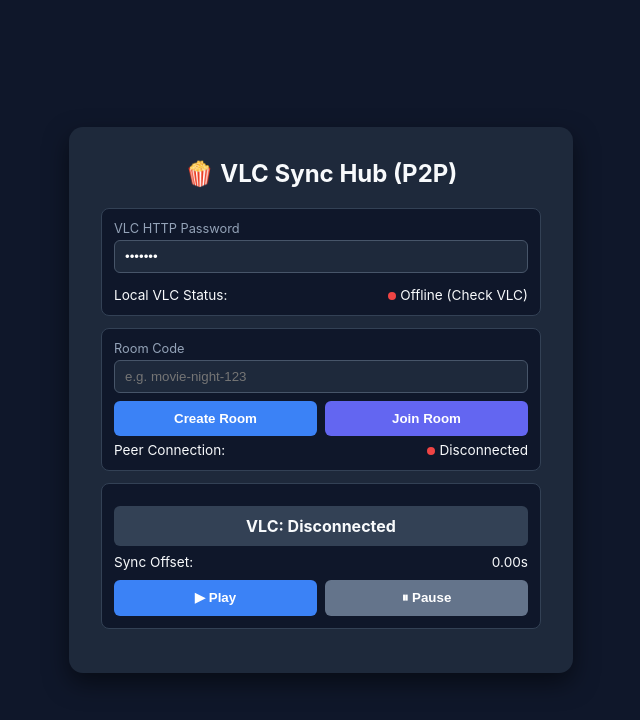
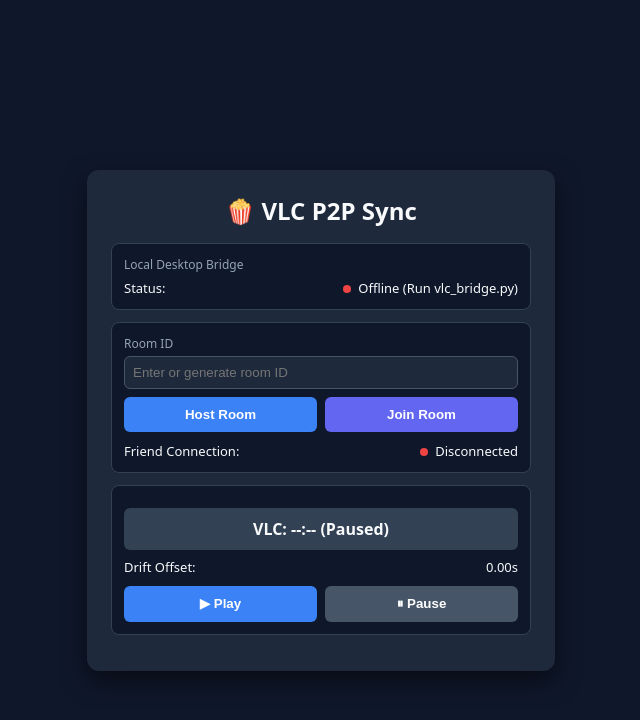
Before and after one commit to ujuwalsingh/vlc-watchparty, a plain HTML site: page index.html in a window 1280 px wide. Shown: the whole page, without its empty margins (319-959 px from the left). Drawn offline with Linux system fonts and the light colour scheme; no server answers.

Commit message:
Refactor index.html for UI and connection handling
Updated the title and modified styles for better UI consistency. Refactored JavaScript functions for handling peer connections and local VLC updates.

```diff
--- a/index.html
+++ b/index.html
@@ -3,300 +3,165 @@
 <head>
     <meta charset="UTF-8">
     <meta name="viewport" content="width=device-width, initial-scale=1.0">
-    <title>VLC WebRTC Sync Hub</title>
+    <title>VLC P2P Sync Hub</title>
     <script src="https://unpkg.com/peerjs@1.5.2/dist/peerjs.min.js"></script>
     <style>
-        :root {
-            --bg: #0f172a;
-            --card: #1e293b;
-            --accent: #3b82f6;
-            --text: #f8fafc;
-            --muted: #94a3b8;
-            --green: #22c55e;
-            --red: #ef4444;
-        }
-        body {
-            font-family: -apple-system, BlinkMacSystemFont, "Segoe UI", Roboto, sans-serif;
-            background-color: var(--bg);
-            color: var(--text);
-            display: flex;
-            justify-content: center;
-            align-items: center;
-            min-height: 100vh;
-            margin: 0;
-            padding: 20px;
-            box-sizing: border-box;
-        }
-        .card {
-            background: var(--card);
-            border-radius: 14px;
-            padding: 2rem;
-            width: 100%;
-            max-width: 440px;
-            box-shadow: 0 10px 25px rgba(0,0,0,0.5);
-        }
-        h2 { margin-top: 0; text-align: center; }
-        .section {
-            background: #0f172a;
-            padding: 12px;
-            border-radius: 8px;
-            margin-bottom: 12px;
-            border: 1px solid #334155;
-        }
-        label { display: block; font-size: 0.8rem; color: var(--muted); margin-bottom: 4px; }
-        input {
-            width: 100%;
-            padding: 8px 10px;
-            border-radius: 6px;
-            background: #1e293b;
-            border: 1px solid #475569;
-            color: #fff;
-            box-sizing: border-box;
-            margin-bottom: 8px;
-        }
-        button {
-            width: 100%;
-            background: var(--accent);
-            border: none;
-            color: white;
-            padding: 10px;
-            border-radius: 6px;
-            font-weight: bold;
-            cursor: pointer;
-            transition: background 0.2s;
-        }
-        button:hover { filter: brightness(1.1); }
-        .btn-group { display: flex; gap: 8px; }
-        .status-row {
-            display: flex;
-            justify-content: space-between;
-            font-size: 0.85rem;
-            margin-top: 6px;
-        }
-        .status-dot {
-            height: 8px;
-            width: 8px;
-            border-radius: 50%;
-            display: inline-block;
-            background: var(--red);
-            margin-right: 4px;
-        }
-        .status-dot.active { background: var(--green); }
-        .playback-display {
-            text-align: center;
-            padding: 10px;
-            background: #334155;
-            border-radius: 6px;
-            margin-top: 10px;
-            font-weight: bold;
-        }
+        body { font-family: system-ui, -apple-system, sans-serif; background: #0f172a; color: #f8fafc; display: flex; justify-content: center; align-items: center; min-height: 100vh; margin: 0; padding: 20px; }
+        .card { background: #1e293b; border-radius: 12px; padding: 24px; width: 100%; max-width: 420px; box-shadow: 0 10px 25px rgba(0,0,0,0.5); }
+        h2 { margin: 0 0 16px 0; text-align: center; }
+        .box { background: #0f172a; border: 1px solid #334155; border-radius: 8px; padding: 12px; margin-bottom: 12px; }
+        label { font-size: 12px; color: #94a3b8; display: block; margin-bottom: 4px; }
+        input { width: 100%; box-sizing: border-box; background: #1e293b; border: 1px solid #475569; color: white; padding: 8px; border-radius: 6px; margin-bottom: 8px; }
+        .btn-row { display: flex; gap: 8px; }
+        button { flex: 1; background: #3b82f6; border: none; color: white; padding: 10px; border-radius: 6px; font-weight: 600; cursor: pointer; }
+        button:hover { opacity: 0.9; }
+        button.secondary { background: #6366f1; }
+        .status { display: flex; justify-content: space-between; font-size: 13px; margin-top: 6px; }
+        .dot { height: 8px; width: 8px; border-radius: 50%; display: inline-block; background: #ef4444; margin-right: 4px; }
+        .dot.online { background: #22c55e; }
+        .display { text-align: center; font-weight: bold; background: #334155; padding: 10px; border-radius: 6px; margin-top: 10px; }
     </style>
 </head>
 <body>
 
 <div class="card">
-    <h2>🍿 VLC Sync Hub (P2P)</h2>
+    <h2>🍿 VLC P2P Sync</h2>
 
-    <div class="section">
-        <label>VLC HTTP Password</label>
-        <input type="password" id="vlcPassword" value="vlcpass">
-        <div class="status-row">
-            <span>Local VLC Status:</span>
-            <span><span id="vlcDot" class="status-dot"></span><span id="vlcStatusText">Offline</span></span>
+    <!-- Local Bridge Status -->
+    <div class="box">
+        <label>Local Desktop Bridge</label>
+        <div class="status">
+            <span>Status:</span>
+            <span><span id="bridgeDot" class="dot"></span> <span id="bridgeStatus">Disconnected</span></span>
         </div>
     </div>
 
-    <div class="section">
-        <label>Room Code</label>
-        <input type="text" id="roomIdInput" placeholder="e.g. movie-night-123">
-        <div class="btn-group">
-            <button onclick="createRoom()">Create Room</button>
-            <button onclick="joinRoom()" style="background: #6366f1;">Join Room</button>
+    <!-- P2P Room Connection -->
+    <div class="box">
+        <label>Room ID</label>
+        <input type="text" id="roomId" placeholder="Enter or generate room ID">
+        <div class="btn-row">
+            <button onclick="createRoom()">Host Room</button>
+            <button class="secondary" onclick="joinRoom()">Join Room</button>
         </div>
-        <div class="status-row">
-            <span>Peer Connection:</span>
-            <span><span id="peerDot" class="status-dot"></span><span id="peerStatusText">Disconnected</span></span>
+        <div class="status" style="margin-top: 10px;">
+            <span>Friend Connection:</span>
+            <span><span id="peerDot" class="dot"></span> <span id="peerStatus">Disconnected</span></span>
         </div>
     </div>
 
-    <div class="section">
-        <div class="playback-display" id="playbackState">
-            VLC: --:-- (Stopped)
+    <!-- Playback Status & Controls -->
+    <div class="box">
+        <div class="display" id="playerDisplay">VLC: --:-- (Paused)</div>
+        <div class="status" style="margin-top: 8px;">
+            <span>Drift Offset:</span>
+            <span id="driftDisplay">0.00s</span>
         </div>
-        <div class="status-row" style="margin-top: 8px;">
-            <span>Sync Offset:</span>
-            <span id="driftText">0.00s</span>
-        </div>
-        <div class="btn-group" style="margin-top: 10px;">
-            <button onclick="sendVlcCommand('pl_play')">▶ Play</button>
-            <button onclick="sendVlcCommand('pl_pause')" style="background: #64748b;">⏸ Pause</button>
+        <div class="btn-row" style="margin-top: 10px;">
+            <button onclick="sendControl('play')">▶ Play</button>
+            <button onclick="sendControl('pause')" style="background: #475569;">⏸ Pause</button>
         </div>
     </div>
 </div>
 
 <script>
     let peer = null;
-    let conn = null;
-    let lastLocalState = null;
+    let peerConn = null;
+    let wsBridge = null;
     let isApplyingRemote = false;
 
-    // --- PeerJS / WebRTC Setup ---
-    function initPeer(customId = null) {
-        if (peer) peer.destroy();
-        peer = customId ? new Peer(customId) : new Peer();
+    // 1. Connect to Local Python Desktop Bridge
+    function connectLocalBridge() {
+        wsBridge = new WebSocket('ws://127.0.0.1:9999');
+
+        wsBridge.onopen = () => {
+            document.getElementById('bridgeDot').className = 'dot online';
+            document.getElementById('bridgeStatus').innerText = 'Connected';
+        };
+
+        wsBridge.onclose = () => {
+            document.getElementById('bridgeDot').className = 'dot';
+            document.getElementById('bridgeStatus').innerText = 'Offline (Run vlc_bridge.py)';
+            setTimeout(connectLocalBridge, 2000);
+        };
+
+        wsBridge.onmessage = (event) => {
+            const data = JSON.parse(event.data);
+            handleLocalVLCUpdate(data);
+        };
+    }
+    connectLocalBridge();
+
+    // 2. PeerJS / WebRTC Connection
+    function createRoom() {
+        const inputId = document.getElementById('roomId').value.trim();
+        peer = inputId ? new Peer(inputId) : new Peer();
 
         peer.on('open', (id) => {
-            document.getElementById('roomIdInput').value = id;
-            document.getElementById('peerStatusText').innerText = 'Ready (Waiting for peer)';
+            document.getElementById('roomId').value = id;
+            document.getElementById('peerStatus').innerText = 'Waiting for friend...';
         });
 
-        peer.on('connection', (c) => {
-            conn = c;
-            setupConnectionHandlers();
-        });
-
-        peer.on('error', (err) => {
-            alert('Peer error: ' + err.type);
+        peer.on('connection', (conn) => {
+            peerConn = conn;
+            bindPeerEvents();
         });
     }
 
-    function createRoom() {
-        const customId = document.getElementById('roomIdInput').value.trim();
-        initPeer(customId || undefined);
-    }
-
     function joinRoom() {
-        const targetId = document.getElementById('roomIdInput').value.trim();
-        if (!targetId) return alert('Please enter a room code.');
+        const targetId = document.getElementById('roomId').value.trim();
+        if (!targetId) return alert('Enter a room ID first');
 
         peer = new Peer();
         peer.on('open', () => {
-            conn = peer.connect(targetId);
-            setupConnectionHandlers();
+            peerConn = peer.connect(targetId);
+            bindPeerEvents();
         });
     }
 
-    function setupConnectionHandlers() {
-        conn.on('open', () => {
-            document.getElementById('peerDot').classList.add('active');
-            document.getElementById('peerStatusText').innerText = 'Connected to Friend';
+    function bindPeerEvents() {
+        peerConn.on('open', () => {
+            document.getElementById('peerDot').className = 'dot online';
+            document.getElementById('peerStatus').innerText = 'Connected (P2P)';
         });
 
-        conn.on('data', (data) => {
-            handleRemoteMessage(data);
+        peerConn.on('data', (data) => {
+            handleRemotePeerData(data);
         });
 
-        conn.on('close', () => {
-            document.getElementById('peerDot').classList.remove('active');
-            document.getElementById('peerStatusText').innerText = 'Disconnected';
+        peerConn.on('close', () => {
+            document.getElementById('peerDot').className = 'dot';
+            document.getElementById('peerStatus').innerText = 'Friend Disconnected';
         });
     }
 
-    // --- VLC HTTP API Communication ---
-    function getVlcHeaders() {
-        const pass = document.getElementById('vlcPassword').value;
-        return {
-            'Authorization': 'Basic ' + btoa(':' + pass)
-        };
+    // 3. Sync & Relay Logic
+    function handleLocalVLCUpdate(data) {
+        const mins = Math.floor(data.time / 60);
+        const secs = (data.time % 60).toString().padStart(2, '0');
+        document.getElementById('playerDisplay').innerText = `VLC: ${mins}:${secs} (${data.state.toUpperCase()})`;
+
+        // Broadcast local change to friend over WebRTC
+        if (peerConn && peerConn.open && !isApplyingRemote) {
+            peerConn.send(data);
+        }
     }
 
-    async function getVlcStatus() {
-        try {
-            const res = await fetch('http://127.0.0.1:8080/requests/status.json', {
-                headers: getVlcHeaders()
-            });
-            if (res.ok) {
-                const data = await res.json();
-                return {
-                    state: data.state,
-                    time: data.time || 0,
-                    rate: data.rate || 1.0
-                };
-            }
-        } catch (e) {
-            return null;
-        }
-        return null;
-    }
-
-    async function sendVlcCommand(cmd, val = null) {
-        let url = `http://127.0.0.1:8080/requests/status.json?command=${cmd}`;
-        if (val !== null) url += `&val=${encodeURIComponent(val)}`;
-        try {
-            await fetch(url, { headers: getVlcHeaders() });
-        } catch (e) {}
-    }
-
-    // --- Dynamic Drift Correction & Remote Handling ---
-    async function handleRemoteMessage(msg) {
-        const local = await getVlcStatus();
-        if (!local) return;
+    function handleRemotePeerData(msg) {
+        if (!wsBridge || wsBridge.readyState !== WebSocket.OPEN) return;
 
         isApplyingRemote = true;
-
-        if (msg.action === 'pause' && local.state === 'playing') {
-            await sendVlcCommand('pl_pause');
-        } else if (msg.action === 'play' && local.state === 'paused') {
-            await sendVlcCommand('pl_play');
-        }
-
-        if (msg.time !== undefined && local.state === 'playing') {
-            const drift = local.time - msg.time; // >0 means local is ahead
-            document.getElementById('driftText').innerText = `${drift.toFixed(2)}s`;
-
-            if (Math.abs(drift) > 2.0) {
-                // Large desync -> Hard seek
-                await sendVlcCommand('seek', msg.time);
-                await sendVlcCommand('rate', '1.0');
-            } else if (Math.abs(drift) > 0.3) {
-                // Soft dynamic adjustment
-                const rate = drift > 0 ? 0.96 : 1.04;
-                await sendVlcCommand('rate', rate.toString());
-            } else {
-                if (local.rate !== 1.0) await sendVlcCommand('rate', '1.0');
-            }
-        }
+        // Forward command to local VLC bridge
+        wsBridge.send(JSON.stringify(msg));
 
         setTimeout(() => { isApplyingRemote = false; }, 600);
     }
 
-    // --- Main Local Polling Loop ---
-    setInterval(async () => {
-        const local = await getVlcStatus();
-        const vlcDot = document.getElementById('vlcDot');
-        const vlcStatusText = document.getElementById('vlcStatusText');
-        const playbackState = document.getElementById('playbackState');
-
-        if (local) {
-            vlcDot.classList.add('active');
-            vlcStatusText.innerText = 'Connected';
-
-            const mins = Math.floor(local.time / 60);
-            const secs = Math.floor(local.time % 60).toString().padStart(2, '0');
-            playbackState.innerText = `VLC: ${mins}:${secs} (${local.state.toUpperCase()})`;
-
-            if (conn && conn.open && !isApplyingRemote) {
-                // Detect Play/Pause toggle
-                if (lastLocalState && local.state !== lastLocalState.state) {
-                    conn.send({ action: local.state, time: local.time });
-                }
-                // Detect manual timeline seek
-                else if (lastLocalState && local.state === 'playing' && Math.abs(local.time - (lastLocalState.time + 0.5)) > 2.0) {
-                    conn.send({ action: 'seek', time: local.time });
-                }
-                // Regular position sync heartbeat
-                else if (local.state === 'playing') {
-                    conn.send({ action: 'sync', time: local.time });
-                }
-            }
-
-            lastLocalState = local;
-        } else {
-            vlcDot.classList.remove('active');
-            vlcStatusText.innerText = 'Offline (Check VLC)';
-            playbackState.innerText = 'VLC: Disconnected';
+    function sendControl(action) {
+        if (wsBridge && wsBridge.readyState === WebSocket.OPEN) {
+            wsBridge.send(JSON.stringify({ type: 'control', command: action === 'play' ? 'pl_play' : 'pl_pause' }));
         }
-    }, 500);
+    }
 </script>
 </body>
 </html>
```
